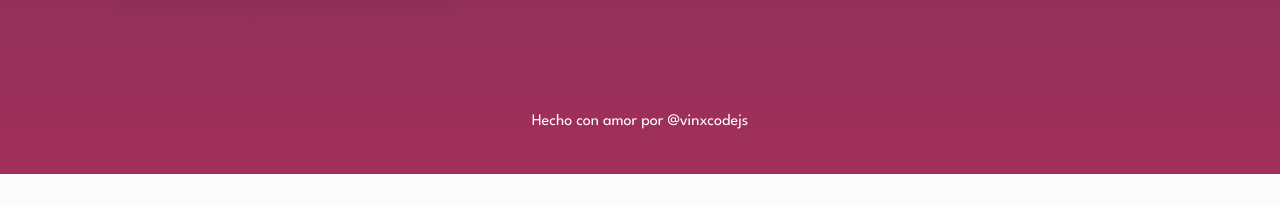
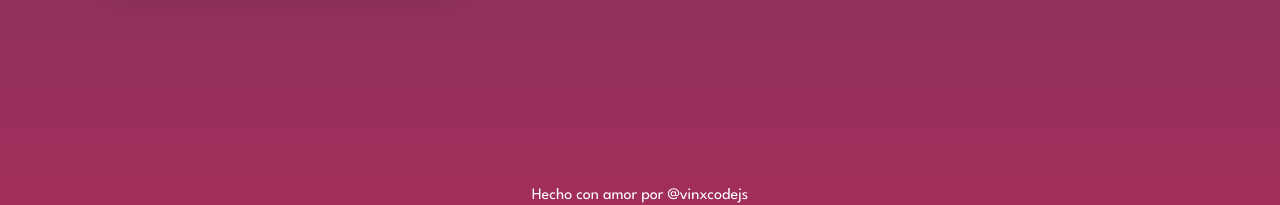
Before and after one commit to vinxcode/preguntas-biblicas, a Next.js app: page / in a window 1280 px wide. Shown: the part 810-1015 px from the top of the page. Before the commit the page ends 984 px from the top, so only its background shows below. Built offline with nearby package versions, Linux system fonts and the light colour scheme; no server answers; the database is empty; a web font is replaced by a local one.

Commit message:
Modifying layout and footer

```diff
--- a/app/Footer.tsx
+++ b/app/Footer.tsx
@@ -2,7 +2,7 @@ import React from 'react'
 
 export default function Footer() {
     return (
-        <div className='text-white w-full flex flex-col items-center font-league py-10 mt-20'>
+        <div className='text-white w-full flex flex-col items-center font-league pt-28 mt-20 bottom-0'>
             <p>Hecho con amor por <a href="https://vinxcode.github.io">@vinxcodejs</a></p>
         </div>
     )
--- a/app/layout.tsx
+++ b/app/layout.tsx
@@ -1,6 +1,5 @@
 import { GeistSans } from "geist/font/sans";
 import "./globals.css";
-import Footer from "./Footer";
 
 const defaultUrl = process.env.VERCEL_URL
   ? `https://${process.env.VERCEL_URL}`
@@ -23,7 +22,6 @@ export default function RootLayout({
         <main className="min-h-screen flex flex-col items-center w-full md:w-[766px] lg:w-[850px] xl:w-[1080px] md:mx-auto px-3">
           {children}
         </main>
-        <Footer />
       </body>
     </html>
   );
--- a/app/page.tsx
+++ b/app/page.tsx
@@ -6,6 +6,7 @@ import { useEffect, useState } from "react";
 import { useStore } from "@/app/store/useStore";
 import Header from "./Header";
 import Hero from "./Hero";
+import Footer from "./Footer";
 
 type Deck = {
   id_deck: number,
@@ -56,6 +57,7 @@ export default function Index() {
           ))
         }
       </section>
+      <Footer/>
     </div>
   );
 }
```
